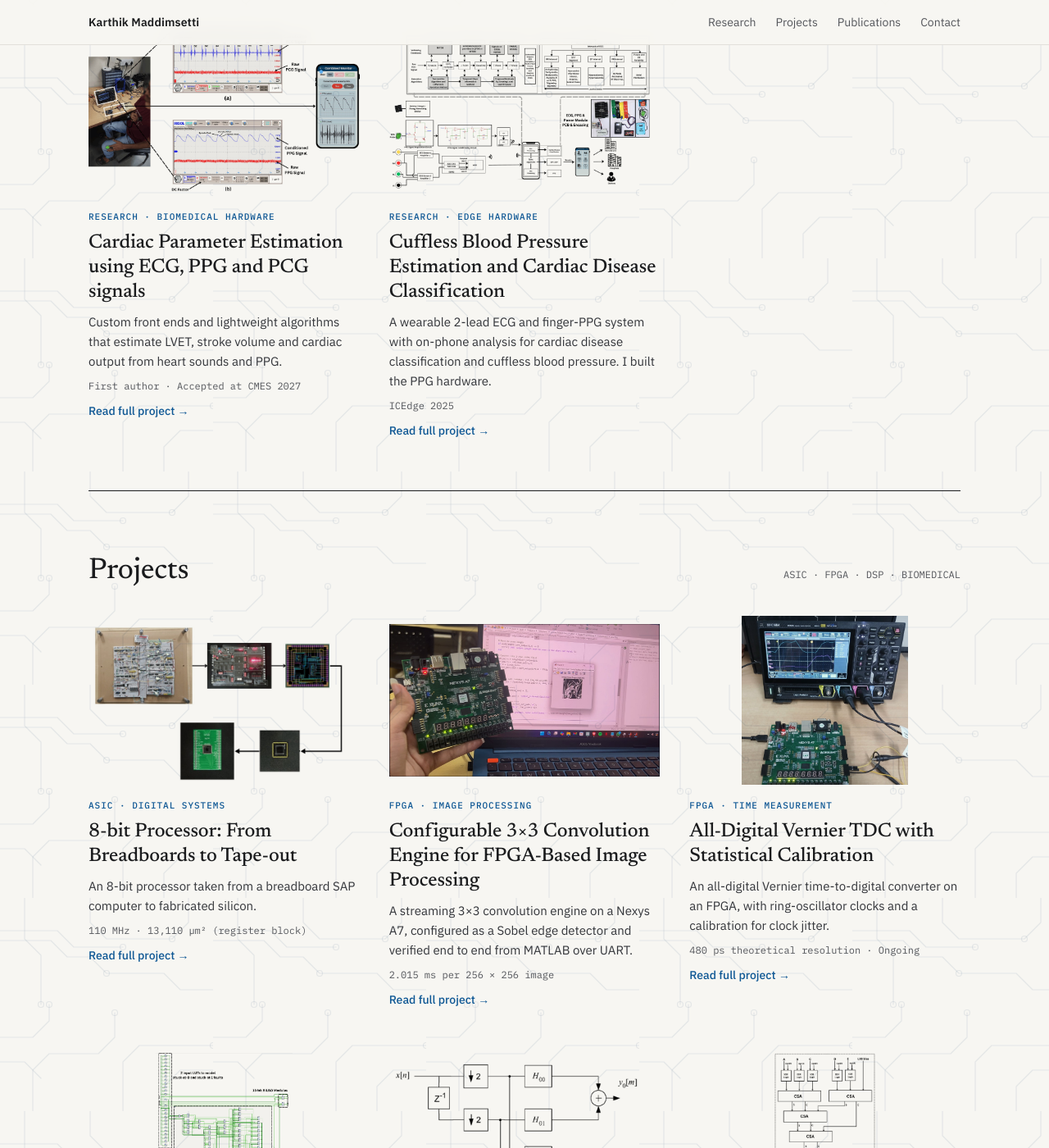
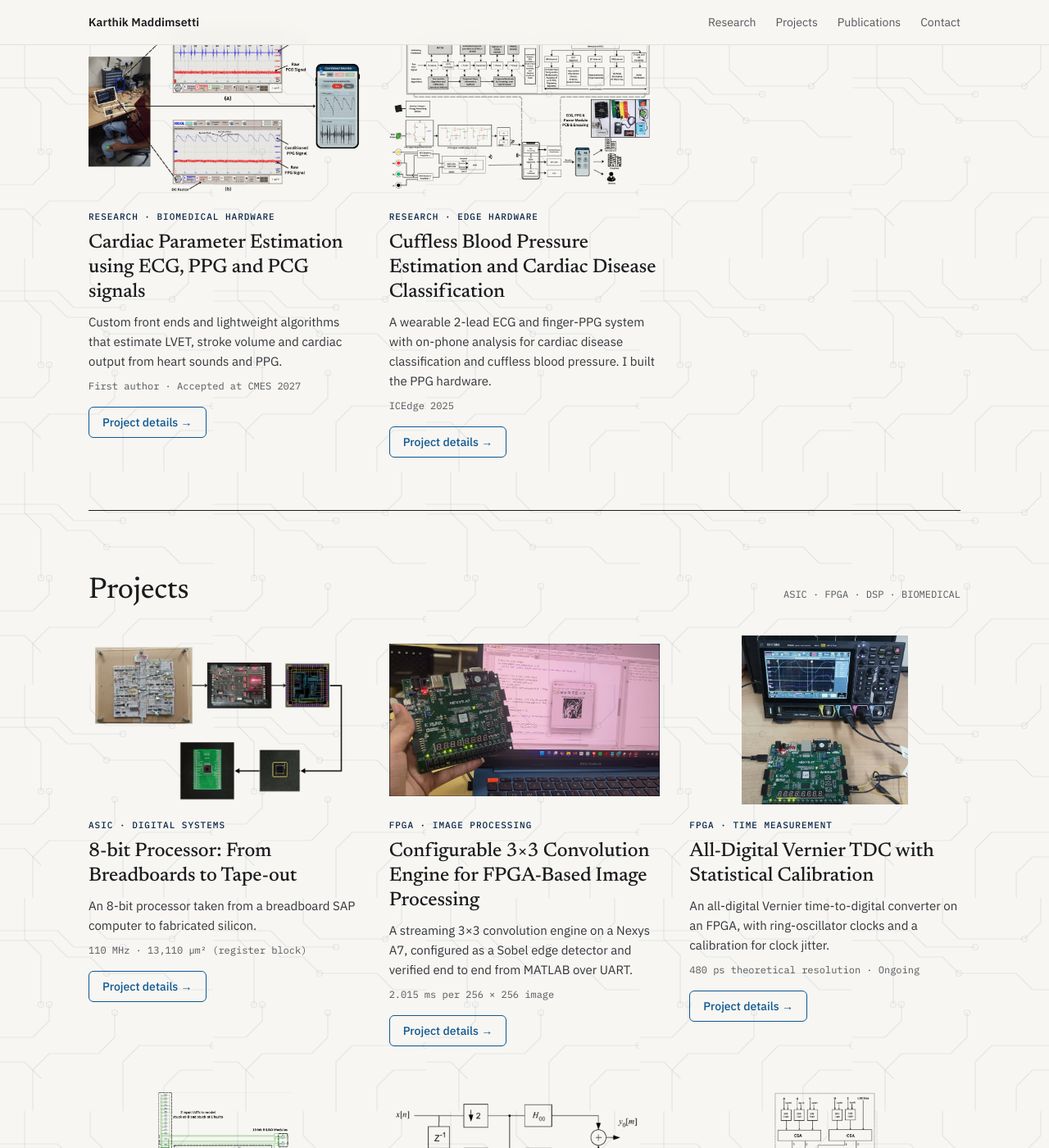
Before and after one commit to karthikm-22/karthikm-22.github.io, a Jekyll site: the page built from index.html, in a window 1280 px wide and 1400 px high, scrolled down 725 px. Shown: the whole window at 82% size. Built offline with Jekyll 4.4.1, drawn with Linux system fonts in a browser that asks for light colours; some of the changed text lies outside the part shown.

Commit message:
Project details button on cards; very dark blue for topic labels
Co-Authored-By: Claude Sonnet 5.5 <noreply@anthropic.com>
Claude-Session: https://claude.ai/code/session_01AKG1NoTwCQwdDbFKPKq22J

```diff
--- a/_includes/card.html
+++ b/_includes/card.html
@@ -12,7 +12,7 @@
     <h3>{{ card_proj.title }}</h3>
     <p>{{ card_proj.summary }}</p>
     {%- if card_proj.meta and card_proj.meta != "" %}<div class="meta">{{ card_proj.meta }}</div>{% endif %}
-    {%- if body != "" %}<span class="more">Read full project →</span>{% endif %}
+    {%- if body != "" %}<span class="more">Project details →</span>{% endif %}
   </div>
 {%- if body != "" %}
 </a>
--- a/css/style.css
+++ b/css/style.css
@@ -4,6 +4,7 @@
   --bg:#f7f6f2; --ink:#1b1c1e; --body:#33353a; --text:#222427; --muted:#55575c;
   --line:#e2e0da; --line-2:#d6d4cd; --card:#fff;
   --accent:oklch(0.45 0.12 250);
+  --label:oklch(0.27 0.07 255);
   --serif:'Newsreader',Georgia,serif; --sans:'IBM Plex Sans',Helvetica,Arial,sans-serif; --mono:'IBM Plex Mono',ui-monospace,monospace;
 }
 *{box-sizing:border-box}
@@ -18,8 +19,8 @@ p{text-wrap:pretty}
 .is-hidden{display:none!important}
 
 /* small mono labels */
-.eyebrow{font-family:var(--mono);font-size:12px;letter-spacing:.09em;font-weight:500;color:var(--accent);text-transform:uppercase}
-.tag{font-family:var(--mono);font-size:11px;letter-spacing:.09em;font-weight:500;color:var(--accent);text-transform:uppercase}
+.eyebrow{font-family:var(--mono);font-size:12px;letter-spacing:.09em;font-weight:500;color:var(--label);text-transform:uppercase}
+.tag{font-family:var(--mono);font-size:11px;letter-spacing:.09em;font-weight:500;color:var(--label);text-transform:uppercase}
 .meta{font-family:var(--mono);font-size:12px;color:var(--muted)}
 .label{font-family:var(--mono);font-size:11px;letter-spacing:.07em;font-weight:500;color:var(--muted);text-transform:uppercase}
 
@@ -63,7 +64,8 @@ a.card:hover{transform:translateY(-3px);text-decoration:none;color:var(--ink)}
 .card-body{display:flex;flex-direction:column;gap:10px}
 .card h3{margin:0;font-family:var(--serif);font-weight:500;font-size:24px;letter-spacing:-.005em;line-height:1.25}
 .card p{margin:0;font-size:15px;line-height:1.6;color:var(--body)}
-.card .more{font-size:14px;font-weight:500;color:var(--accent);padding-top:4px}
+.card .more{align-self:flex-start;margin-top:8px;padding:9px 16px;border:1px solid var(--accent);border-radius:6px;font-size:14px;font-weight:500;color:var(--accent);transition:background .15s ease,color .15s ease}
+a.card:hover .more{background:var(--accent);color:#fff}
 
 /* project thumbnail: real photo, or a clean drawn tile when no photo is set */
 .thumb{aspect-ratio:16/10;border-radius:8px;overflow:hidden;position:relative}
@@ -83,7 +85,7 @@ a.card:hover{transform:translateY(-3px);text-decoration:none;color:var(--ink)}
 .pub .title{font-family:var(--serif);font-size:21px;line-height:1.35}
 .pub .note{font-size:14px;color:var(--body)}
 /* about + skills (two columns), contact */
-.kicker{font-family:var(--mono);font-size:12px;letter-spacing:.09em;font-weight:500;color:var(--accent);text-transform:uppercase}
+.kicker{font-family:var(--mono);font-size:12px;letter-spacing:.09em;font-weight:500;color:var(--label);text-transform:uppercase}
 .about{display:grid;grid-template-columns:repeat(auto-fit,minmax(min(100%,400px),1fr));gap:48px 64px;align-items:start}
 .about .col{display:flex;flex-direction:column;gap:10px;min-width:0}
 .about h2{margin-bottom:14px}
```
